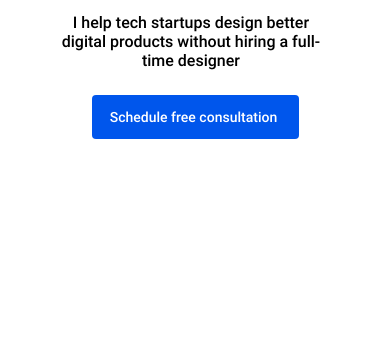
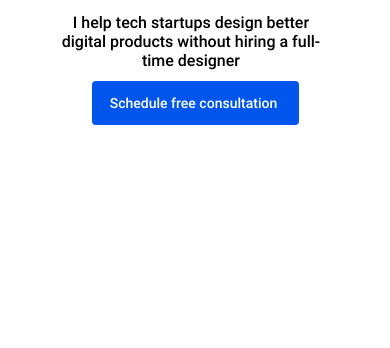
Before and after one commit to DorokhovaNA/HTML-final, a plain HTML site: page index.html in a window 390 px wide. Shown: the part 496-844 px from the top of the page. Drawn offline with Linux system fonts and the light colour scheme.

Commit message:
no message

```diff
--- a/style.css
+++ b/style.css
@@ -211,7 +211,7 @@ body {
 
   .main__subtitle {
     max-width: 368px;
-    height: : 43px;
+    height: 43px;
     margin-bottom: 44px;
     font: normal 18px/21px robotomedium, sans-serif;
   }
```
